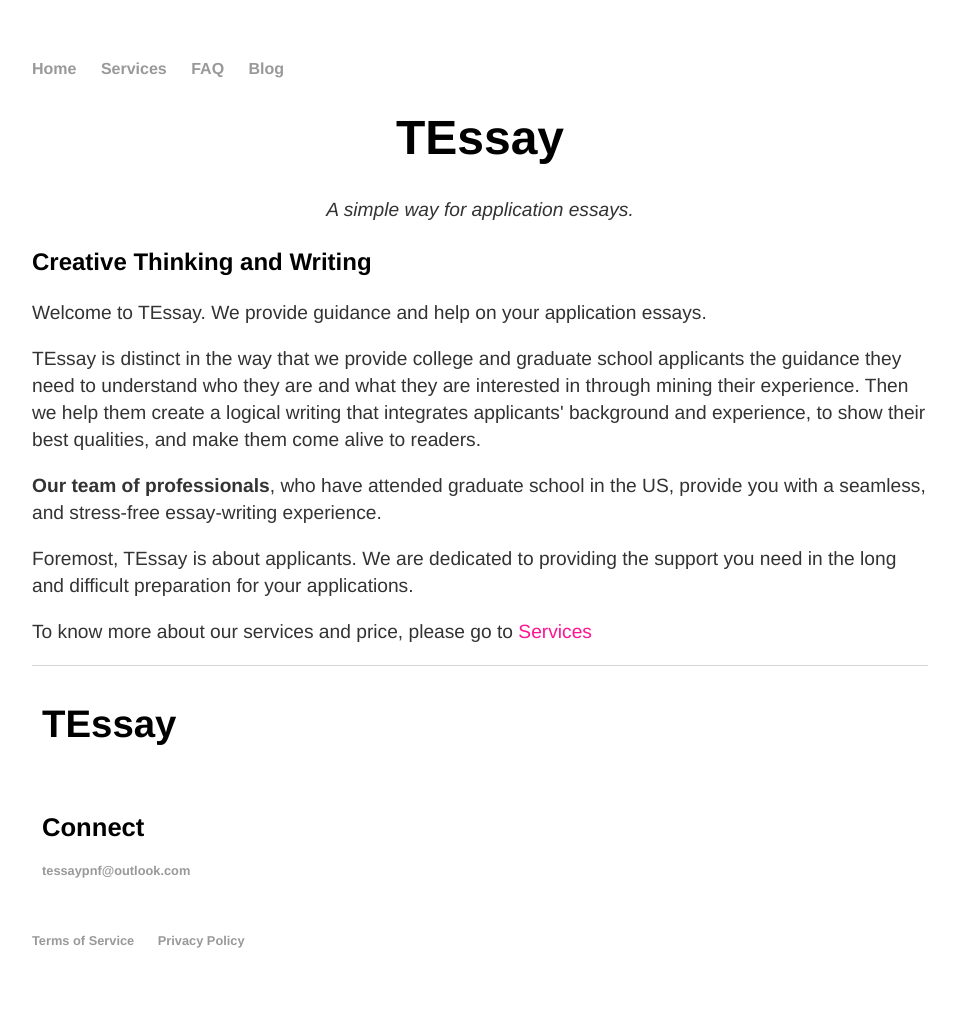
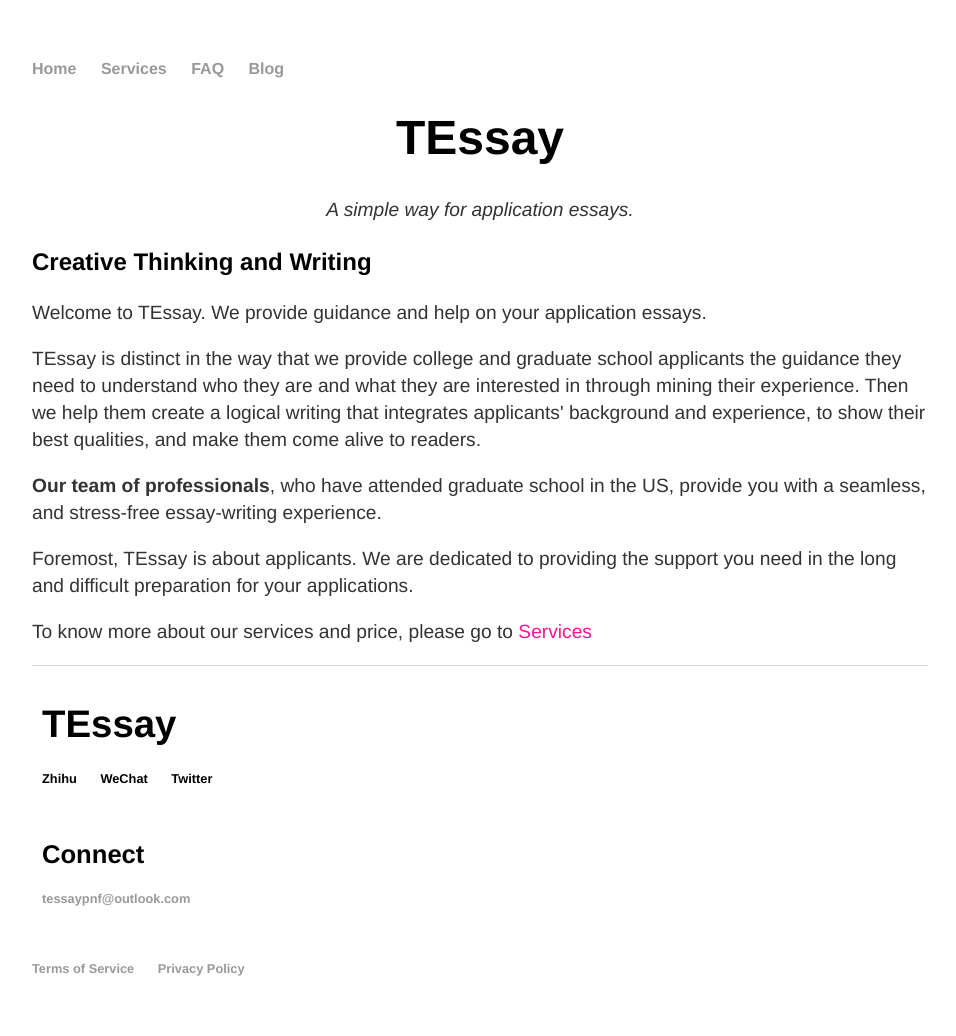
Before and after one commit to RagingTiger/PnFTech.github.io, a Jekyll site: the page built from index.html, in a window 1280 px wide. Shown: the whole page, without its empty margins (160-1116 px from the left). Built offline with Jekyll 4.4.1, drawn with Linux system fonts in a browser that asks for light colours; before the commit the page ends 1008 px from its top, so only the background shows below that.

Commit message:
edited footer

```diff
--- a/_layouts/default.html
+++ b/_layouts/default.html
@@ -24,6 +24,11 @@
 				<div calss="row">
 					<div class="column">
 						<h1>TEssay</h1>
+						<ul>
+							<li>Zhihu</li>
+							<li>WeChat</li>
+							<Twitter>Twitter</Twitter>
+						</ul>
 					</div>
 					<div class="column">
 						<h2>Connect</h2>
```
